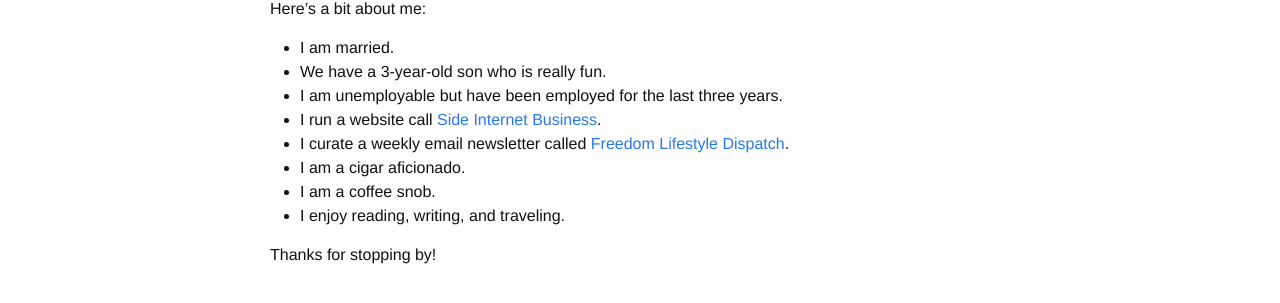
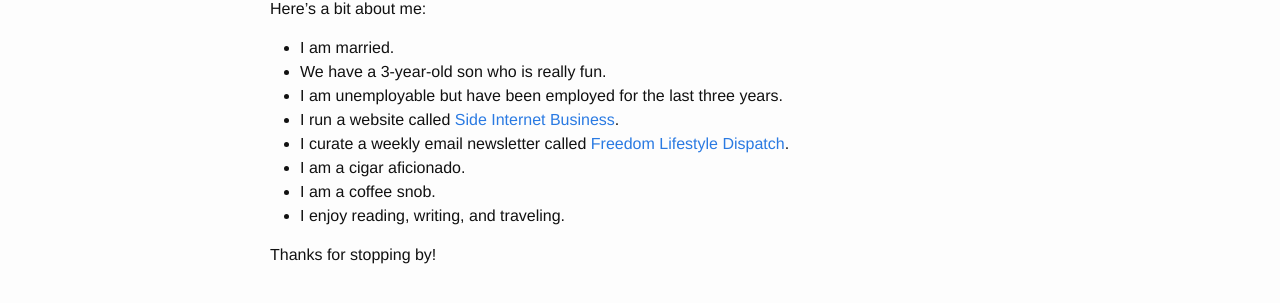
Before and after one commit to aaronaiken/aaronaiken, a Jekyll site: the page built from about.md, in a window 1280 px wide. Shown: the part 317-620 px from the top of the page. Built offline with Jekyll 4.4.1, drawn with Linux system fonts in a browser that asks for light colours.

Commit message:
Updated About

```diff
--- a/about.md
+++ b/about.md
@@ -13,7 +13,7 @@ Here's a bit about me:
 * I am married.
 * We have a 3-year-old son who is really fun.
 * I am unemployable but have been employed for the last three years.
-* I run a website call [Side Internet Business](http://sideinternetbusiness.com).
+* I run a website called [Side Internet Business](http://sideinternetbusiness.com).
 * I curate a weekly email newsletter called [Freedom Lifestyle Dispatch](http://freedomlifestyledispatch.com).
 * I am a cigar aficionado.
 * I am a coffee snob.
```
